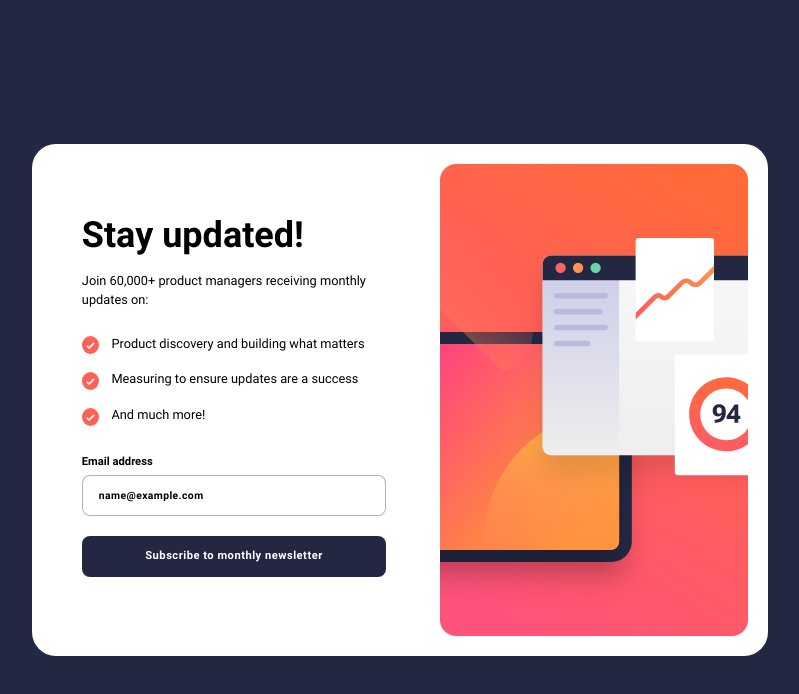
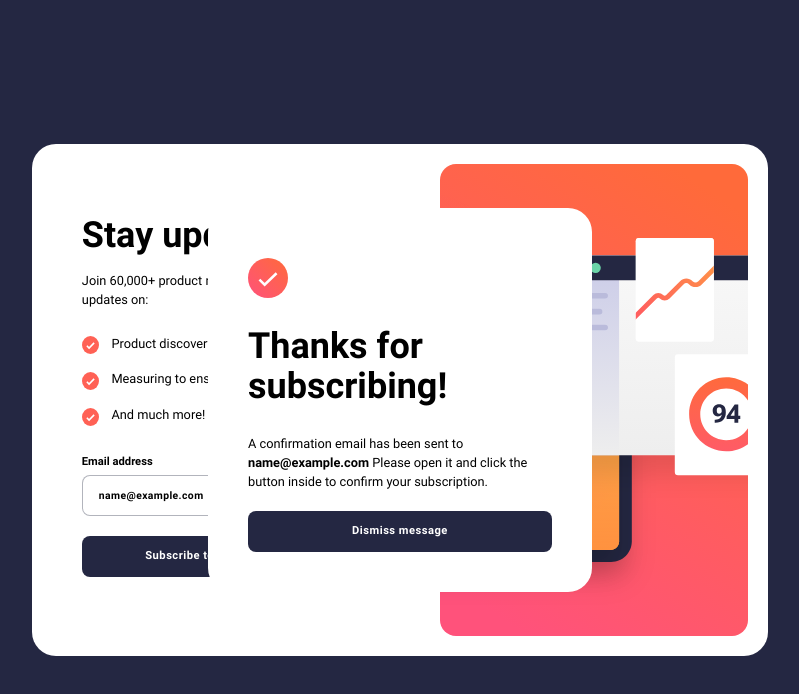
Before and after one commit to Deeokafor/fm-newsletter-sign-up-with-success-message-main, a website: page index.html in a window 1280 px wide. Both pictures are taken after typing "name@example.com" into the empty fields and a click on the button "Subscribe to monthly newsletter". Shown: the whole page, without its empty margins (240-1039 px from the left). Drawn offline with Linux system fonts and the light colour scheme.

Commit message:
form can now validate email input; flag wrong email formats or no input. On submit, form can call up modal displaying submitted email.

```diff
--- a/assets/js/fm_vldt.js
+++ b/assets/js/fm_vldt.js
@@ -2,11 +2,20 @@ let submit = document.getElementById('submit');
 let message = document.getElementById('vldt_msg');
 let modal = document.getElementById('modal');
 let main = document.getElementById('main');
-let email = document.getElementById('email').value;
+let submitted_mail = document.querySelector('#sub_email');
+let modal_dismiss_button = document.querySelector('#modal_dismiss_button')
 
 const errorMsg = {
     err1: 'input field can\'t be empty.',
-    err2: 'Invalid email format, Please enter a valid email.'
+    err2: 'Invalid format, enter a valid email.'
+}
+
+function addClass (element, className) {
+    return element.classList.add(className);
+}
+
+function removeClass (element, className) {
+    return element.classList.remove(className);
 }
 
 //returns true if input has reqqquired character
@@ -47,7 +56,15 @@ submit.addEventListener('click', function (event) {
     } else if (isString(email) && isEmail(email)) {
         console.log(`submitiing email:`, email);
         message.textContent = null;
+        addClass(main, 'tw-hidden');
+        removeClass(modal, 'tw-hidden');
+        submitted_mail.textContent = email;
     } else {
         console.log(errorMsg.err2);
+        message.textContent = errorMsg.err2;
     }
 })
+
+modal_dismiss_button.addEventListener('click', function () {
+    window.location.reload();
+})
--- a/index.html
+++ b/index.html
@@ -64,10 +64,10 @@
         <div class="tw-mb-3 md:tw-mb-0 md:tw-w-10"><img src="./assets/images/icon-success.svg" alt="" srcset=""></div>
         <h1 class="tw-text-4xl tw-font-black tw-py-7">Thanks for subscribing!</h1>
         <p>A confirmation email has been sent to
-          <span class="tw-font-extrabold">ash@loremcompany.com</span>
+          <span id="sub_email" class="tw-font-extrabold">ash@loremcompany.com</span>
           Please open it and click the button inside to confirm your subscription.</p>
       </div>
-      <button class="tw-w-full tw-p-4 tw-bg-ns-dsg tw-text-white tw-font-bold tw-rounded-lg md:tw-text-[0.7rem] tw-tracking-[0.03rem] md:tw-py-3 active:tw-bg-gradient-to-r tw-from-rose-500 tw-to-orange-500 tw-transition-colors tw-duration-1000">Dismiss message</button>
+      <button id="modal_dismiss_button" class="tw-w-full tw-p-4 tw-bg-ns-dsg tw-text-white tw-font-bold tw-rounded-lg md:tw-text-[0.7rem] tw-tracking-[0.03rem] md:tw-py-3 active:tw-bg-gradient-to-r tw-from-rose-500 tw-to-orange-500 tw-transition-colors tw-duration-1000">Dismiss message</button>
     </div>
   </div>
   <!-- modal end -->
--- a/package.json
+++ b/package.json
@@ -5,7 +5,7 @@
   "main": "index.html",
   "scripts": {
     "test": "echo \"Error: no test specified\" && exit 1",
-    "dev": "npx tailwind -i tailwind.css -o ./assets/css/output.css --watch"
+    "dev": "npx tailwindcss -i tailwind.css -o ./assets/css/output.css --watch"
   },
   "repository": {
     "type": "git",
--- a/tailwind.config.js
+++ b/tailwind.config.js
@@ -1,6 +1,7 @@
 /** @type {import('tailwindcss').Config} */
 module.exports = {
-  content: ['*.{html, js}'],
+  content: ['*.html', './assets/js/*.js'
+  ],
   theme: {
     extend: {
       colors: {
```
Also changed, not shown: assets/css/output.css.
